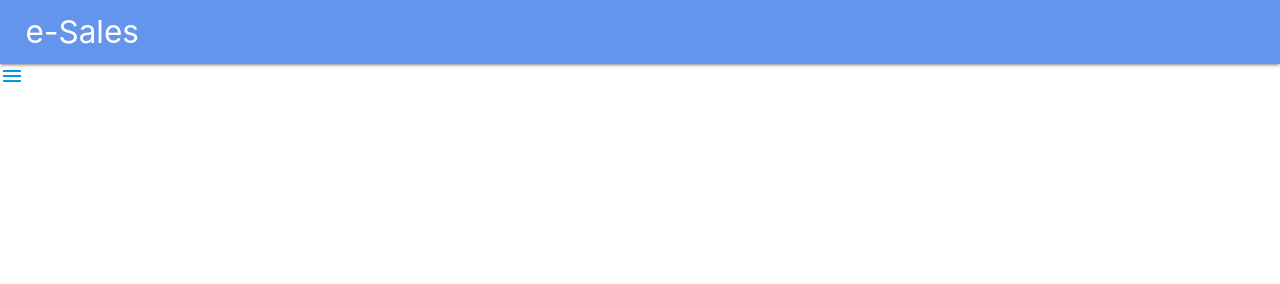
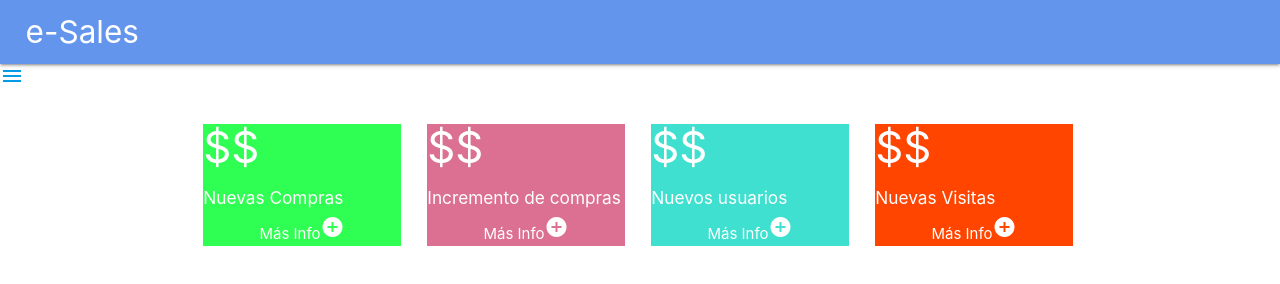
Before and after one commit to CamilaPereiraMorales/ArkanoTest, a plain HTML site: page dashboard.html in a window 1280 px wide. Drawn offline with nearby package versions, Linux system fonts and the light colour scheme.

Commit message:
maquetado ok

```diff
--- a/app.js
+++ b/app.js
@@ -1,15 +1,4 @@
 // Sidenav Initialization
-
-
-
-  document.addEventListener('DOMContentLoaded', function() {
-    var elems = document.querySelectorAll('.sidenav');
-    var instances = M.Sidenav.init(elems, options);
-  });
-
-  // Initialize collapsible (uncomment the lines below if you use the dropdown variation)
-  // var collapsibleElem = document.querySelector('.collapsible');
-  // var collapsibleInstance = M.Collapsible.init(collapsibleElem, options);
 
   // Or with jQuery
 
@@ -18,10 +7,6 @@
   });
 
   //date Initialization
-  document.addEventListener('DOMContentLoaded', function() {
-    var elems = document.querySelectorAll('.datepicker');
-    var instances = M.Datepicker.init(elems, options);
-  });
 
   // Or with jQuery
 
--- a/dashboard.html
+++ b/dashboard.html
@@ -33,7 +33,50 @@
   </ul>
   <a href="#" data-target="slide-out" class="sidenav-trigger"><i class="material-icons">menu</i></a>
 
-    <!--Form-->
+    <!--Cards-->
+   <div class="cards container">
+       <div class="row">
+           <div class="col s12 m6 l3">
+                <div class="first-field">
+                        <h3 id="first-field-value"> $$</h3>
+                        <h6>Nuevas Compras</h6>
+                        <div class="info-container">
+                        <a class="info" href="#!">Más Info<i class="material-icons">add_circle</i></a>
+                    </div>
+                    </div>
+           </div>
+           <div class="col s12 m6 l3">
+                <div class="second-field">
+                        <h3 id="second-field-value"> $$</h3>
+                        <h6>Incremento de compras</h6>
+                        <div class="info-container">
+                        <a class="info" href="#!">Más Info<i class="material-icons">add_circle</i></a>
+                        </div>
+                    </div>
+           </div>
+           <div class="col s12 m6 l3">
+                <div class="third-field">
+                        <h3 id="third-field-value"> $$</h3>
+                        <h6>Nuevos usuarios</h6>
+                        <div class="info-container">
+                        <a class="info" href="#!">Más Info<i class="material-icons">add_circle</i></a>
+                        </div>
+                    </div>
+           </div>
+           <div class="col s12 m6 l3">
+                <div class="fourth-field">
+                        <h3 id="fourth-field-value"> $$</h3>
+                        <h6>Nuevas Visitas</h6>
+                        <div class="info-container">
+                        <a class="info" href="#!">Más Info<i class="material-icons">add_circle</i></a>
+                        </div>
+                    </div>
+           </div>
+       </div>
+
+   </div>
+
+
 
 
     <script src="https://code.jquery.com/jquery-3.3.1.min.js" integrity="sha256-FgpCb/KJQlLNfOu91ta32o/NMZxltwRo8QtmkMRdAu8=" crossorigin="anonymous"></script>
--- a/style.css
+++ b/style.css
@@ -20,3 +20,34 @@ label{
     font-size: 20px !important;
     margin-bottom: 2% !important;
 }
+
+.info-container{
+    text-align: center;
+
+}
+.info{
+    color:white;
+}
+.first-field{
+    background-color: rgb(47, 255, 82);
+    margin-right: 4px;
+    color:white;
+}
+
+.second-field{
+    background-color: palevioletred;
+    margin-right: 4px;
+    color:white;
+}
+
+.third-field{
+    background-color: turquoise;
+    margin-right: 4px;
+    color:white;
+}
+
+.fourth-field{
+    background-color: orangered;
+    margin-right: 4px;
+    color:white;
+}
```
Also changed, not shown: index.html (+1 -1 lines).
